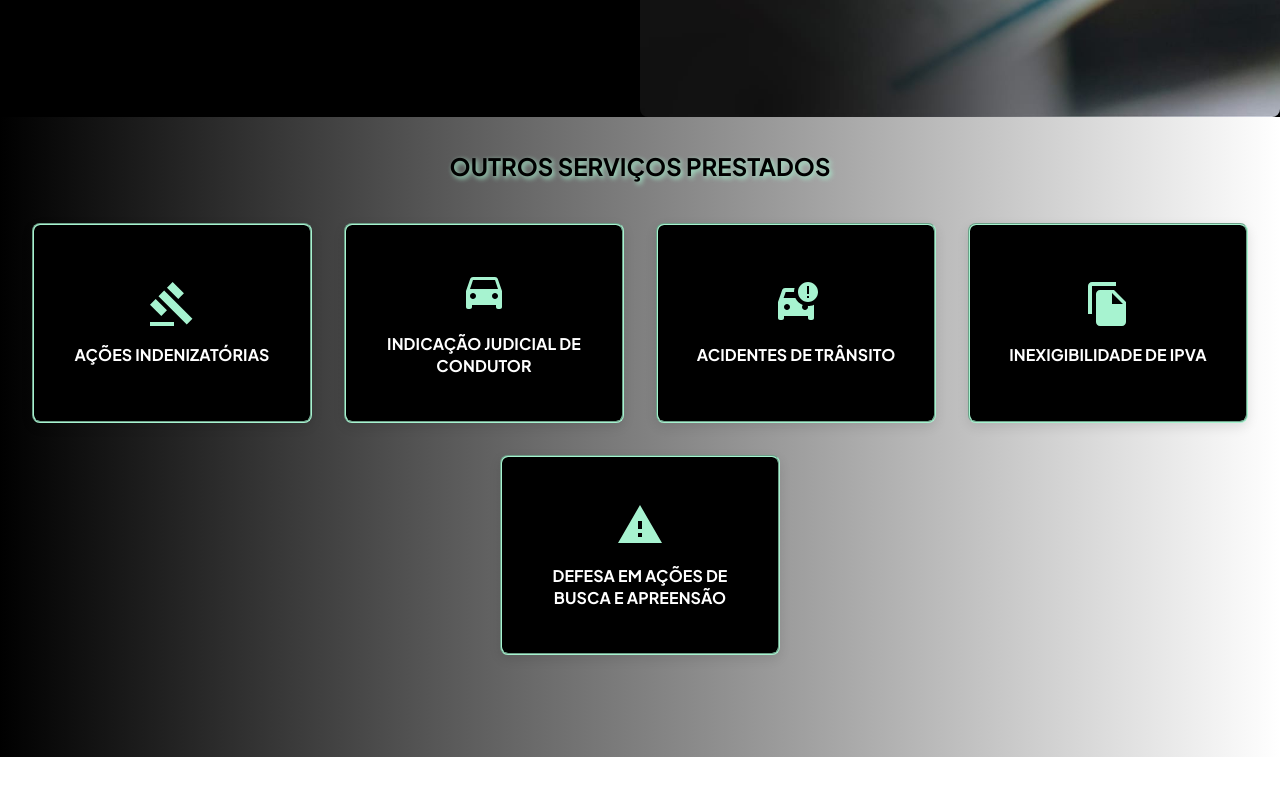
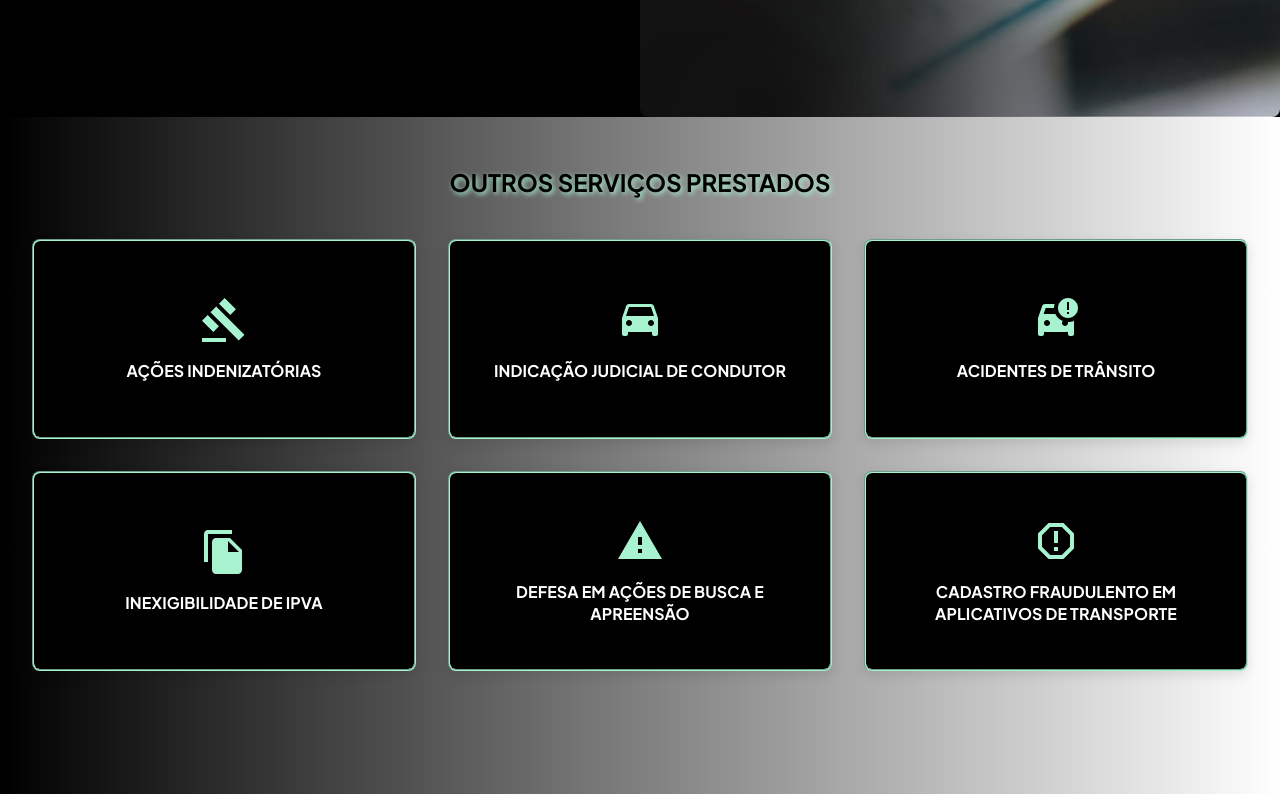
Before and after one commit to AndreHilario/caioikejiri.advocacia, a React (Vite) app: page / in a window 1280 px wide. Shown: the part 1486-2280 px from the top of the page. Built offline with nearby package versions, Linux system fonts and the light colour scheme.

Commit message:
feat: add new service card

```diff
--- a/src/pages/ServicesSection.tsx
+++ b/src/pages/ServicesSection.tsx
@@ -14,7 +14,9 @@ import GavelIcon from "@mui/icons-material/Gavel";
 import DriveEtaIcon from "@mui/icons-material/DriveEta";
 import FileCopyIcon from "@mui/icons-material/FileCopy";
 import ReportProblemIcon from "@mui/icons-material/ReportProblem";
-import CarCrashIcon from '@mui/icons-material/CarCrash';
+import CarCrashIcon from "@mui/icons-material/CarCrash";
+import ReportGmailerrorredIcon from '@mui/icons-material/ReportGmailerrorred';
+
 interface Service {
   id: number;
   title: string;
@@ -58,6 +60,13 @@ const services: Service[] = [
       "Se o banco ajuizou ação de busca e apreensão do veículo, saiba que é possível reverter a situação caso tenha havido alguma nulidade.",
     icon: <ReportProblemIcon style={{ color: "#A7F3D0", fontSize: "48px" }} />,
   },
+  {
+    id: 6,
+    title: "Cadastro Fraudulento em Aplicativos de Transporte",
+    description:
+      "Se você foi se cadastrar em algum aplicativo de transporte, mas teve o pedido recusado por haver uma conta anterior não autorizada, é possível pedir a liberação e também uma indenização.",
+    icon: <ReportGmailerrorredIcon style={{ color: "#A7F3D0", fontSize: "48px" }} />,
+  },
 ];
 
 const ServicesSection: React.FC = () => {
@@ -77,12 +86,11 @@ const ServicesSection: React.FC = () => {
   return (
     <Box
       sx={{
-        py: 4,
+        py: 6,
         px: 4,
         background: "linear-gradient(to right, #000, #fff)",
-        // backgroundColor: "#E0F7FA",
         textAlign: "center",
-        minHeight: "80vh",
+        minHeight: "85vh",
       }}
     >
       <Typography
@@ -90,16 +98,21 @@ const ServicesSection: React.FC = () => {
         gutterBottom
         color="#000"
         sx={{
-          textShadow: '2px 2px 5px #A7F3D0', // Sombra verde
+          textShadow: "2px 2px 5px #A7F3D0", // Sombra verde
         }}
       >
         OUTROS SERVIÇOS PRESTADOS
       </Typography>
 
-
       <Grid container spacing={4} justifyContent="center" mt={1}>
         {services.map((service) => (
-          <Grid key={service.id} item xs={12} sm={6} md={4} lg={3}>
+          <Grid
+            key={service.id}
+            item
+            xs={12}
+            sm={6}
+            md={4}
+          >
             <Box
               sx={{
                 p: 3,
```
